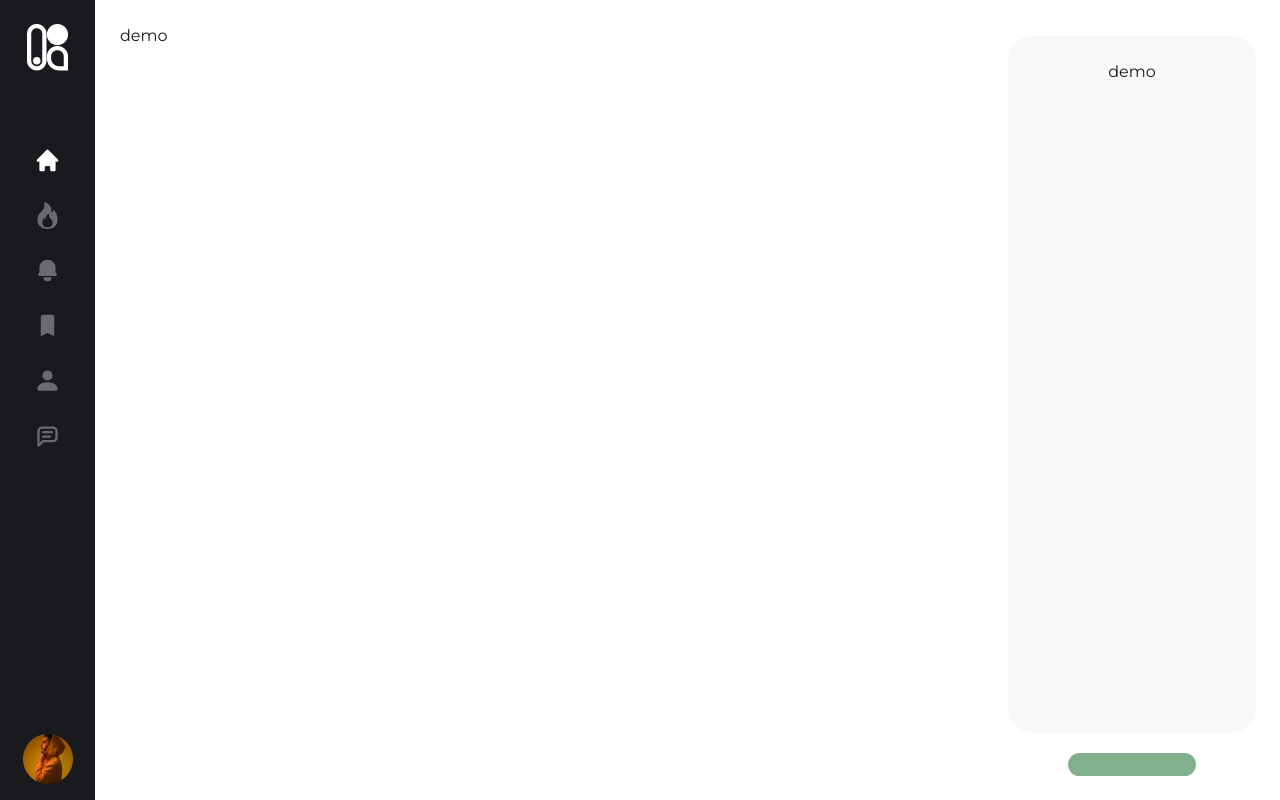
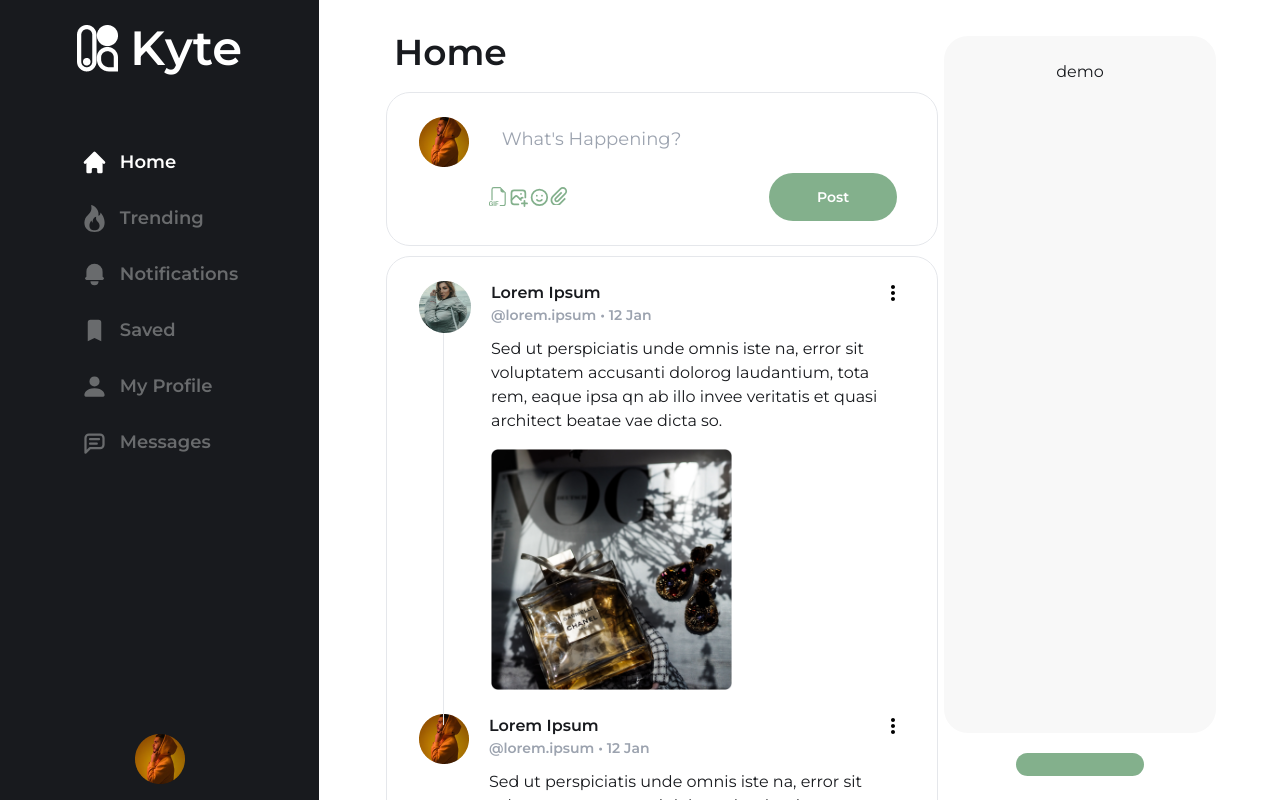
Before and after one commit to ImShivraj/Kyte-hackfs, a Next.js app: page /dashboard in a window 1280 px wide. Built offline with nearby package versions, Linux system fonts and the light colour scheme.

Commit message:
util: added custom paths

```diff
--- a/pages/dashboard.tsx
+++ b/pages/dashboard.tsx
@@ -1,18 +1,36 @@
-import Sidebar from "@/src/components/ui/Sidebar";
+import Sidebar from "@components/ui/Sidebar";
+import CreateNewPost from "@components/posts/CreateNewPost";
+import PostPreview from "@components/posts/PostPreview";
 import React from "react";
 
 export default function dashboard() {
   return (
-    <div>
+    <div className="  w-full ">
       <Sidebar>
-        <div className="w-9/12 m- p-6 pr-0 flex justify-start items-start">
-          demo
-        </div>
-        <div className=" w-3/12 p-6 max-h-[96vh] h-[96vh] overflow-auto my-3 flex flex-col justify-center items-stretch ">
-          <div className=" p-6 h-full bg-lightGray rounded-3xl flex flex-col items-center justify-start ">
-            demo
+        <div className=" flex items-start justify-start relative ">
+          <div className=" mx-2.5  z-50 w-8/12 p-6 pr-0 flex justify-start items-start">
+            <div className="">
+              <div className="">
+                <h1 className=" text-4xl font-semibold md:pl-10 mb-5 mt-2 ">
+                  Home
+                </h1>
+              </div>
+              <div className="">
+                <CreateNewPost />
+              </div>
+              <div className="">
+                <PostPreview />
+                <PostPreview />
+                <PostPreview />
+              </div>
+            </div>
           </div>
-          <div className=" bg-[#83B08C] w-32 h-6 rounded-full mx-auto mt-5 -mb-5"></div>
+          <div className=" fixed right-10 z-0 w-3/12 p-6 max-h-[96vh] h-[96vh] overflow-auto my-3 flex flex-col justify-center items-stretch ">
+            <div className=" p-6 h-full bg-lightGray rounded-3xl flex flex-col items-center justify-start ">
+              demo
+            </div>
+            <div className=" bg-[#83B08C] w-32 h-6 rounded-full mx-auto mt-5 -mb-5"></div>
+          </div>
         </div>
       </Sidebar>
     </div>
--- a/pages/dashboard/myprofile.tsx
+++ b/pages/dashboard/myprofile.tsx
@@ -1,4 +1,4 @@
-import Sidebar from "@/src/components/ui/Sidebar";
+import Sidebar from "@components/ui/Sidebar";
 import React from "react";
 
 export default function MyProfile() {
--- a/pages/dashboard/notifications.tsx
+++ b/pages/dashboard/notifications.tsx
@@ -1,4 +1,4 @@
-import Sidebar from "@/src/components/ui/Sidebar";
+import Sidebar from "@components/ui/Sidebar";
 import React from "react";
 
 export default function Notifications() {
--- a/pages/dashboard/saved.tsx
+++ b/pages/dashboard/saved.tsx
@@ -1,4 +1,4 @@
-import Sidebar from "@/src/components/ui/Sidebar";
+import Sidebar from "@components/ui/Sidebar";
 import React from "react";
 
 export default function Saved() {
--- a/pages/dashboard/trending.tsx
+++ b/pages/dashboard/trending.tsx
@@ -1,4 +1,4 @@
-import Sidebar from "@/src/components/ui/Sidebar";
+import Sidebar from "@components/ui/Sidebar";
 import React from "react";
 
 export default function Trending() {
--- a/src/components/UI/Sidebar.tsx
+++ b/src/components/UI/Sidebar.tsx
@@ -7,7 +7,7 @@ import { IconType } from "react-icons";
 import logo from "../../assets/logo.png";
 import user from "../../assets/user.png";
 import { useRouter } from "next/router";
-import { ReactNode, useState } from "react";
+import { ReactNode, useEffect, useState } from "react";
 import Image from "next/image";
 import clsx from "clsx";
 import ProfileOverview from "../message/ProfileOverview";
@@ -54,8 +54,17 @@ const paths: Paths[] = [
 ];
 
 export default function Sidebar({ children }: { children: ReactNode }) {
-  const [toggleSidebar, setToggleSidebar] = useState<boolean>(true);
+  const [toggleSidebar, setToggleSidebar] = useState<boolean>(false);
   const router = useRouter();
+
+  useEffect(() => {
+    if (
+      router.asPath === "/messages" ||
+      router.asPath.startsWith("/messages/")
+    ) {
+      setToggleSidebar(true);
+    }
+  }, []);
 
   const links = paths.map(({ path, title, icon: Icon }) => (
     <Link
--- a/styles/globals.css
+++ b/styles/globals.css
@@ -11,6 +11,7 @@
   --sidebar-text-active: #FFFFFF;
   --light-gray: #F8F8F8;
   --light-green: #83B08C;
+  --light-green2: #B8D9BE;
   --light-gray-text1: #898989;
   --light-gray-text2: #B0B0B0;
 }
--- a/tailwind.config.js
+++ b/tailwind.config.js
@@ -29,6 +29,7 @@ module.exports = {
         textSidebarActive: "var(--sidebar-text-active)",
         lightGray: "var(--light-gray)",
         lightGreen: "var(--light-green)",
+        lightGreen2: "var(--light-green2)",
         lightGratText1: "var(--light-gray-text1)",
         lightGratText2: "var(--light-gray-text2)",
       },
--- a/tsconfig.json
+++ b/tsconfig.json
@@ -14,8 +14,11 @@
     "isolatedModules": true,
     "jsx": "preserve",
     "incremental": true,
+    "baseUrl": ".",
     "paths": {
-      "@/*": ["./*"]
+      // "@/*": ["./*"],
+      "@components*": ["src/components*"],
+      "@assets*": ["src/assets*"]
     }
   },
   "include": ["next-env.d.ts", "**/*.ts", "**/*.tsx"],
```
Also changed, not shown: pages/messages.tsx (+4 -4 lines), pages/messages/[id].tsx (+4 -4 lines).
